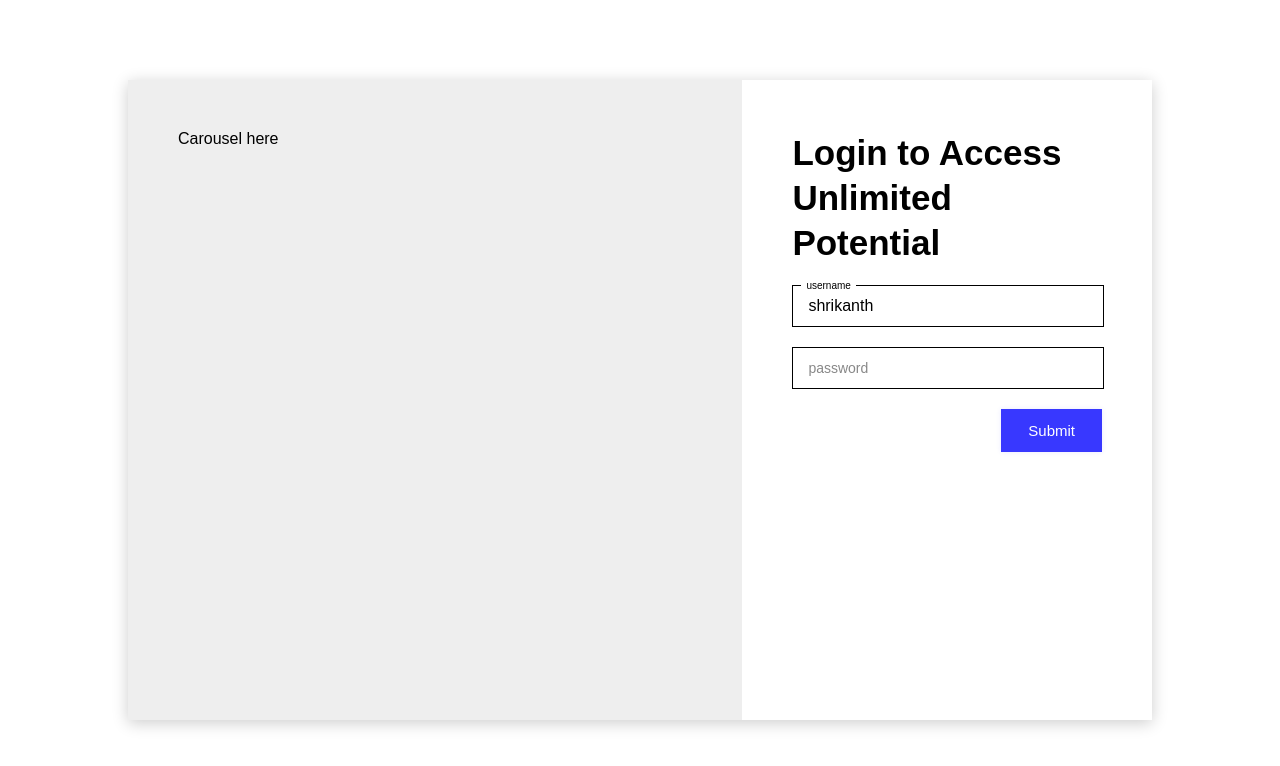
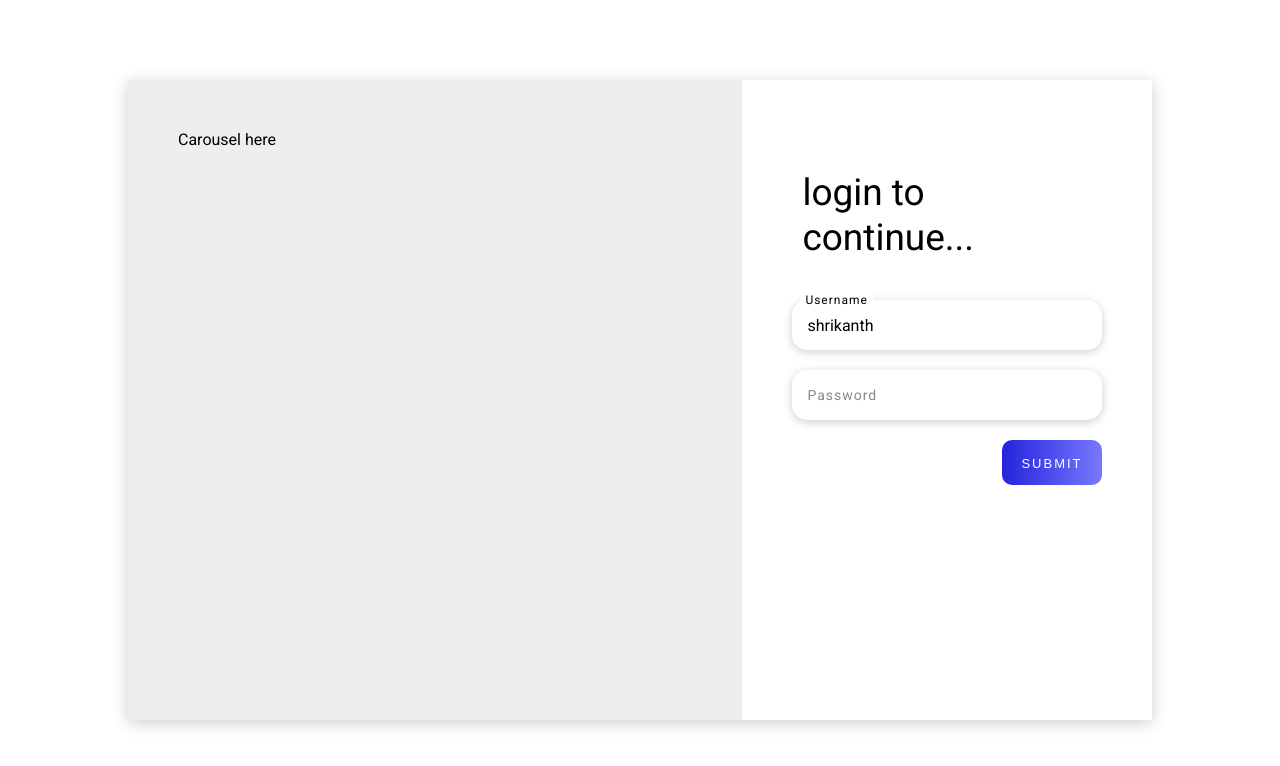
Before and after one commit to reactDev037/OnlineShoppingPortal, a React (Create React App) app: page /login in a window 1280 px wide. Shown: the top 766 px of the page. Built offline with nearby package versions, Linux system fonts and the light colour scheme.

Commit message:
minor style changes

```diff
--- a/public/index.html
+++ b/public/index.html
@@ -1,5 +1,6 @@
 <!DOCTYPE html>
 <html lang="en">
+
 <head>
 	<meta charset="utf-8">
 	<meta name="viewport" content="width=device-width, initial-scale=1, shrink-to-fit=no">
@@ -10,6 +11,7 @@
     -->
 	<link rel="manifest" href="%PUBLIC_URL%/manifest.json">
 	<link rel="shortcut icon" href="%PUBLIC_URL%/favicon.ico">
+	<link href="https://fonts.googleapis.com/css?family=Roboto" rel="stylesheet">
 	<!--
       Notice the use of %PUBLIC_URL% in the tags above.
       It will be replaced with the URL of the `public` folder during the build.
@@ -21,6 +23,7 @@
     -->
 	<title>React App</title>
 </head>
+
 <body>
 	<noscript>
 		You need to enable JavaScript to run this app.
@@ -37,4 +40,5 @@
       To create a production bundle, use `npm run build` or `yarn build`.
     -->
 </body>
+
 </html>
--- a/src/buttons.css
+++ b/src/buttons.css
@@ -1,23 +1,29 @@
 .btn {
-	padding: 13px 27px;
+	min-width: 100px;
+	background: #eee;
 	border: 0;
-	background: #eee;
-	box-shadow: 0 0 5px rgba(0, 0, 0, 0.1);
+	border-radius: 10px;
+	text-align: center;
 	transition: 0.3s;
-	font-size: 15px;
+	box-sizing: border-box;
+	line-height: 45px;
+	height: 45px;
+	font-size: 13px;
 	outline: none;
+	text-transform: uppercase;
+	letter-spacing: 2px;
+	cursor: pointer;
 }
 .btn:hover {
-	box-shadow: 0 5px 15px rgba(0, 0, 0, 0.7);
+	background: #fff;
+	box-shadow: 0 5px 10px rgba(0, 0, 0, 0.1);
 }
 .btn-submit {
-	background: rgb(56, 56, 255);
-	box-shadow: 0 0 5px rgba(56, 56, 255, 0.1);
+	background: linear-gradient(90deg, rgb(36, 36, 220), rgb(120, 120, 255));
 	color: #fff;
-	cursor: pointer;
 }
 
 .btn-submit:hover {
-	box-shadow: 0 5px 15px rgba(56, 56, 255, 0.7);
-	background: rgb(86, 86, 255);
+	box-shadow: 0 5px 5px rgba(56, 56, 255, 0.4);
+	background: linear-gradient(45deg, rgb(50, 50, 220), rgb(120, 120, 255));
 }
--- a/src/components/InputField/InputField.css
+++ b/src/components/InputField/InputField.css
@@ -1,9 +1,12 @@
 .input-field {
+	--total-height: 50px;
 	position: relative;
-	height: 40px;
-	line-height: 40px;
+	height: var(--total-height);
+	line-height: var(--total-height);
 	display: block;
-	border: 1px solid #000;
+	/* border: 20px solid #000; */
+	border-radius: 15px;
+	box-shadow: 0 2px 10px rgba(0, 0, 0, 0.2);
 	width: 100%;
 	margin: 20px 0;
 }
@@ -12,8 +15,9 @@
 }
 .actual-label {
 	color: #888;
+	letter-spacing: 1px;
 	font-size: 14px;
-	line-height: 40px;
+	line-height: var(--total-height);
 	position: absolute;
 	left: 0;
 	padding: 0 15px;
@@ -21,6 +25,7 @@
 	top: 0;
 	font-family: inherit;
 	transition: 0.15s;
+	text-transform: capitalize;
 	cursor: text;
 }
 .actual-label::selection {
@@ -33,7 +38,7 @@
 	font-size: inherit;
 	height: 100%;
 	width: 100%;
-	line-height: 40px;
+	line-height: var(--total-height);
 	border: 0;
 	background: transparent;
 	padding: 0;
@@ -44,9 +49,9 @@
 }
 .input-field .input-raw:focus + .actual-label,
 .input-field .input-raw:not([value=""]) + .actual-label {
-	font-size: 10px;
-	line-height: 10px;
-	top: -5px;
+	font-size: 12px;
+	line-height: 12px;
+	top: -6px;
 	left: 3px;
 	background: #fff;
 	color: #000;
--- a/src/components/Login/Login.js
+++ b/src/components/Login/Login.js
@@ -37,9 +37,7 @@ export default class Login extends Component {
 			<div className="Login">
 				<div className="carousel-component">Carousel here</div>
 				<div className="login-form">
-					<div className="header-3">
-						Login to Access Unlimited Potential
-					</div>
+					<div className="header-3">login to continue...</div>
 					<div className="login-inputs">
 						<InputField
 							onChange={this.changeData("username")}
--- a/src/index.css
+++ b/src/index.css
@@ -5,7 +5,7 @@ body {
 }
 body {
 	padding: 0;
-	font-family: sans-serif;
+	font-family: "Roboto";
 }
 #root,
 .App {
@@ -13,9 +13,10 @@ body {
 	height: 100%;
 }
 .header-3 {
-	font-size: 35px;
-	font-weight: bold;
+	font-size: 37px;
 	line-height: 45px;
+	margin: 40px 0;
+	padding-left: 10px;
 }
 .right {
 	float: right;
```
Lines whose indentation alone changed are shown as unchanged.
